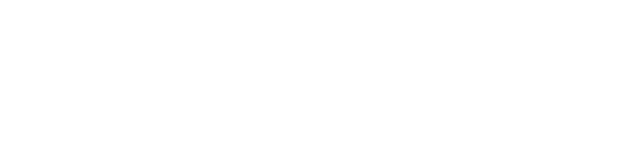
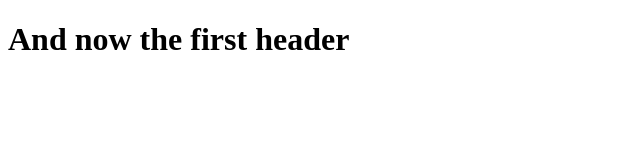
Before and after one commit to GuillaumeArp/helloWorld, a plain HTML site: page index.html in a window 1280 px wide. Shown: the whole page, without its empty margins (0-640 px from the left). Drawn offline with Linux system fonts and the light colour scheme.

Commit message:
Added h1

```diff
--- a/index.html
+++ b/index.html
@@ -6,5 +6,6 @@
 </head>
 
 <body>
+  <h1>And now the first header</h1>
 </body>
 </html>
```
